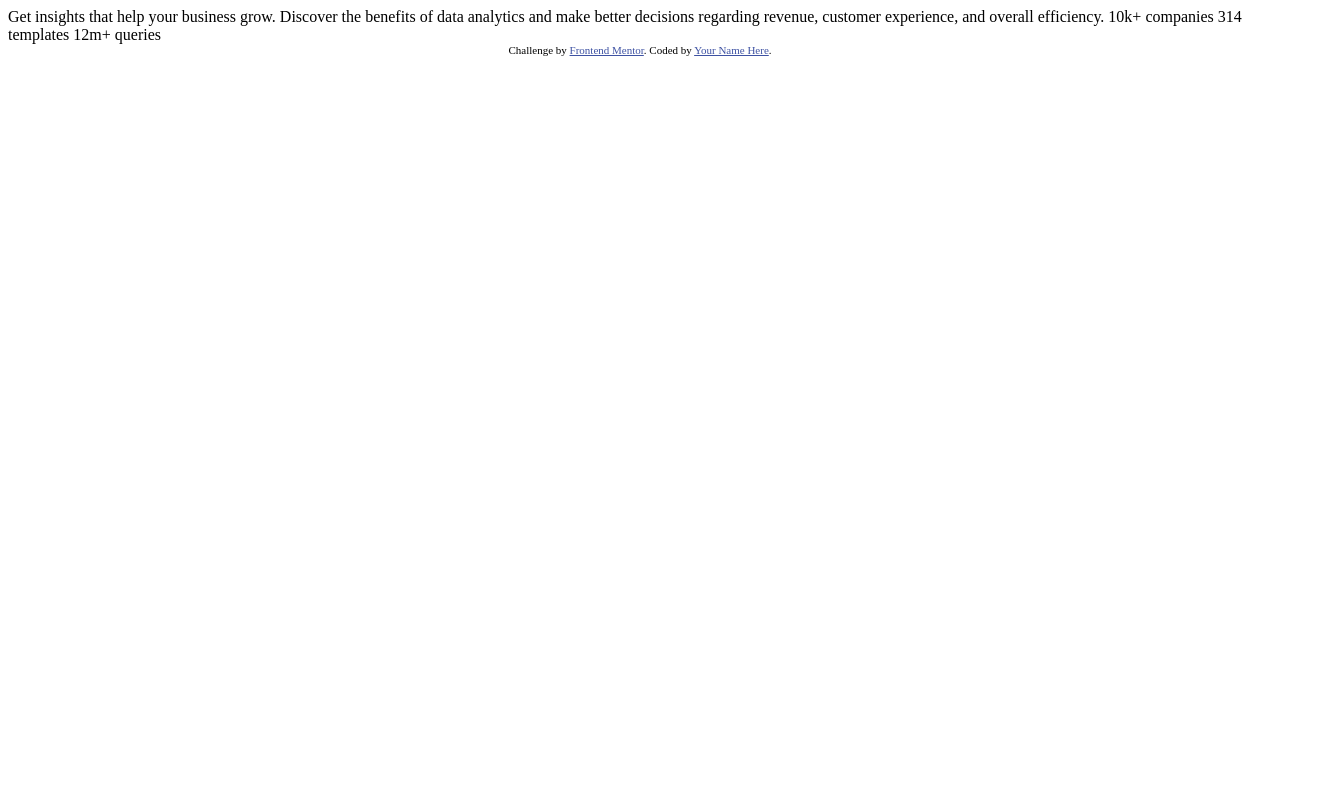
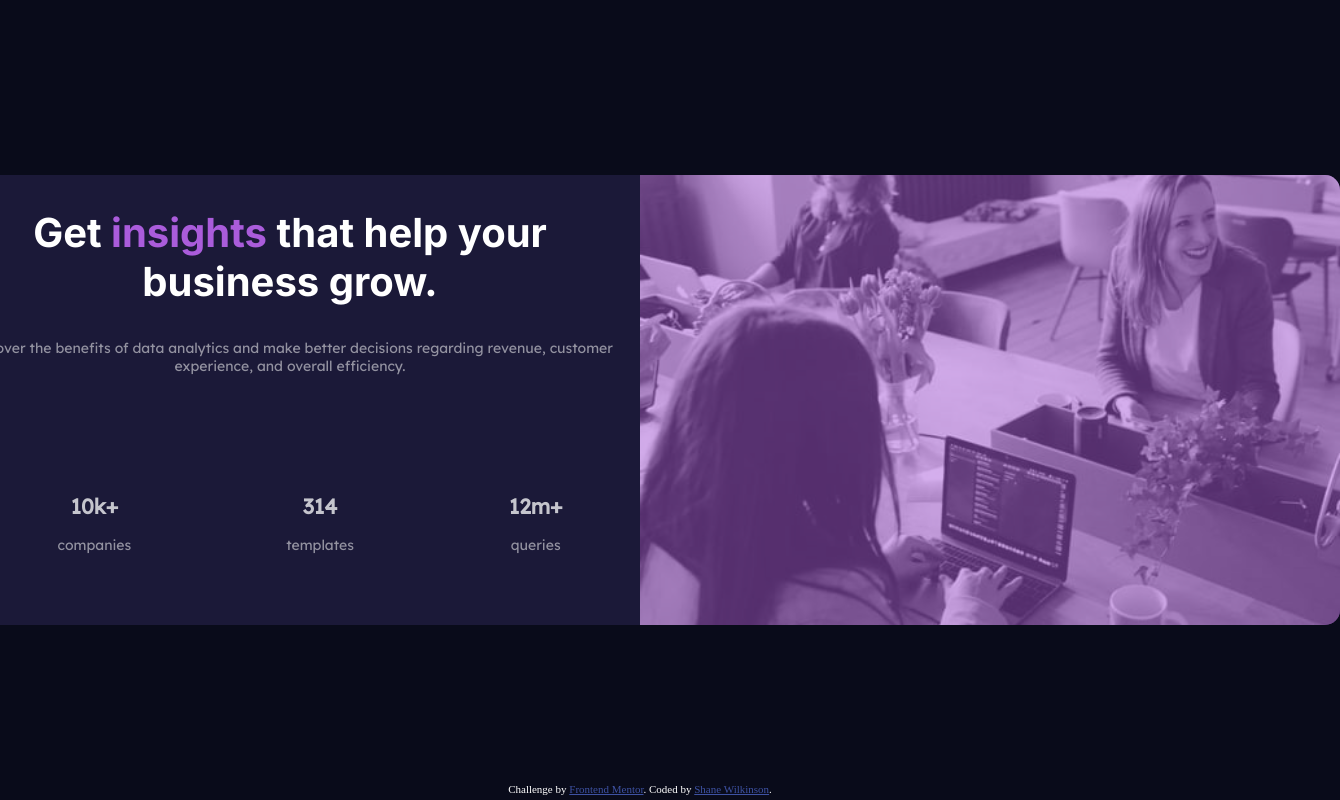
Before and after one commit to shane86920915/stats-preview-card, a plain HTML site: page index.html in a window 1280 px wide. Shown: the whole page, 1340 px wide, since content can reach past the window. Drawn offline with Linux system fonts and the light colour scheme.

Commit message:
finished project

```diff
--- a/index.html
+++ b/index.html
@@ -1,33 +1,58 @@
 <!DOCTYPE html>
 <html lang="en">
+
 <head>
   <meta charset="UTF-8">
-  <meta name="viewport" content="width=device-width, initial-scale=1.0"> <!-- displays site properly based on user's device -->
-<link rel="stylesheet" href="style.css">
+  <meta name="viewport" content="width=device-width, initial-scale=1.0">
+  <!-- displays site properly based on user's device -->
+  <link rel="stylesheet" href="style.css">
   <link rel="icon" type="image/png" sizes="32x32" href="./images/favicon-32x32.png">
+  <link rel="preconnect" href="https://fonts.googleapis.com">
+  <link rel="preconnect" href="https://fonts.gstatic.com" crossorigin>
+  <link href="https://fonts.googleapis.com/css2?family=Inter:wght@400;700&family=Lexend+Deca&display=swap"
+    rel="stylesheet">
 
   <title>Frontend Mentor | Stats preview card component</title>
+</head>
 
-  <!-- Feel free to remove these styles or customise in your own stylesheet 👍 -->
-  <style>
-    .attribution { font-size: 11px; text-align: center; }
-    .attribution a { color: hsl(228, 45%, 44%); }
-  </style>
-</head>
 <body>
-<!--testing -->
-  Get insights that help your business grow.
+  <main>
+    <section>
+      <picture>
+        <source media="(min-width: 640px)" srcset="./images/image-header-desktop.jpg">
+        <img src="./images/image-header-mobile.jpg" alt="">
+      </picture>
+    </section>
 
-  Discover the benefits of data analytics and make better decisions regarding revenue, customer
-  experience, and overall efficiency.
+    <section>
 
-  10k+ companies
-  314 templates
-  12m+ queries
+      <h1>Get <span class="insights">insights</span> that help your business grow.</h1>
+
+      <p> Discover the benefits of data analytics and make better decisions regarding revenue, customer
+        experience, and overall efficiency.</p>
+      <ul>
+        <li>
+          <h2>10k+</h2>
+          <p>companies</p>
+        </li>
+        <li>
+          <h2>314</h2>
+          <p>templates</p>
+        </li>
+        <li>
+          <h2>12m+</h2>
+          <p>queries</p>
+        </li>
+      </ul>
+
+    </section>
+
+  </main>
 
   <div class="attribution">
     Challenge by <a href="https://www.frontendmentor.io?ref=challenge" target="_blank">Frontend Mentor</a>.
-    Coded by <a href="#">Your Name Here</a>.
+    Coded by <a href="#">Shane Wilkinson</a>.
   </div>
 </body>
+
 </html>
--- /dev/null
+++ b/style.css
@@ -0,0 +1,105 @@
+body{
+    margin: 0;
+    padding: 0;
+    box-sizing: border-box;
+    min-height: calc(100vh - 0.1px);
+    display: flex;
+    justify-content: center;
+    align-items: center;
+    background-color: hsl(233, 47%, 7%);
+    font-size: 14px;
+}
+main{
+    display: flex;
+    flex-direction: row-reverse;
+    width: 1400px;
+    height: 450px;
+    border-radius: 15px ;
+
+}
+main section:last-child{
+    padding: auto;
+    width: 700px;
+    background-color:  hsl(244, 38%, 16%) ;
+    border-radius: 15px 0 0 15px;
+}
+
+main section:first-child{
+    width: 700px;
+    background-color:hsl(277, 64%, 61%);
+    border-radius: 0 15px 15px 0;
+}
+img{
+object-fit: cover;
+position: relative;
+right: 0;
+opacity: .5;
+width: 100%;
+height: 100%;
+border-radius: 0 15px 15px 0;
+}
+
+  section p {
+    color: hsla(0, 0%, 100%, 0.75);
+    font-family: 'Lexend Deca', sans-serif;
+    margin-left: 25;
+    opacity: .7;
+
+}
+
+p,h1,h2{
+  text-align: center;
+}
+
+.insights {
+    color: hsl(277, 64%, 61%);
+}
+
+ h1{
+    text-align: center;
+    font-size: 2.5rem;
+   color: hsl(0, 0%, 100%);
+   font-family: 'Inter', sans-serif;
+}
+
+ul{
+   margin-top: 100px;
+    list-style: none;
+    display: flex;
+    justify-content: space-around;
+}
+
+ ul h2 {
+    font-family: 'Lexend Deca', sans-serif;
+    color: hsla(0, 0%, 100%, 0.75);
+}
+
+@media(max-width: 640px){
+    main{
+
+        display: flex;
+        justify-content: center;
+        align-items: center;
+        flex-direction: column;
+        font-size: 17px;
+    }
+    ul{
+       flex-direction: column;
+    }
+    main section:last-child{
+        max-height: 700px;
+    }
+
+}
+
+.attribution {
+    font-size: 11px;
+    text-align: center;
+    position: absolute;
+    bottom: 5px;
+    color: white;
+  }
+
+  .attribution a {
+    color: hsl(228, 45%, 44%);
+  }
```
